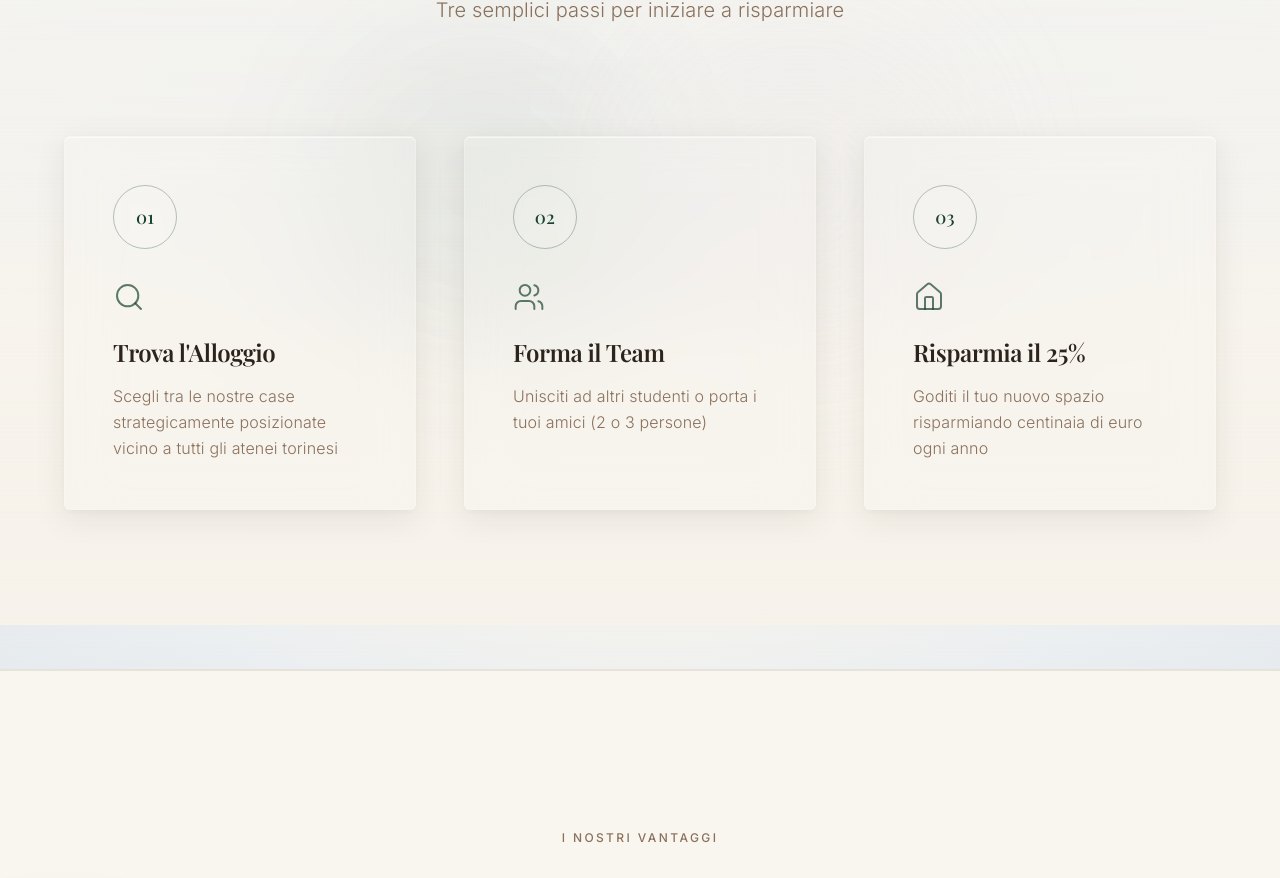
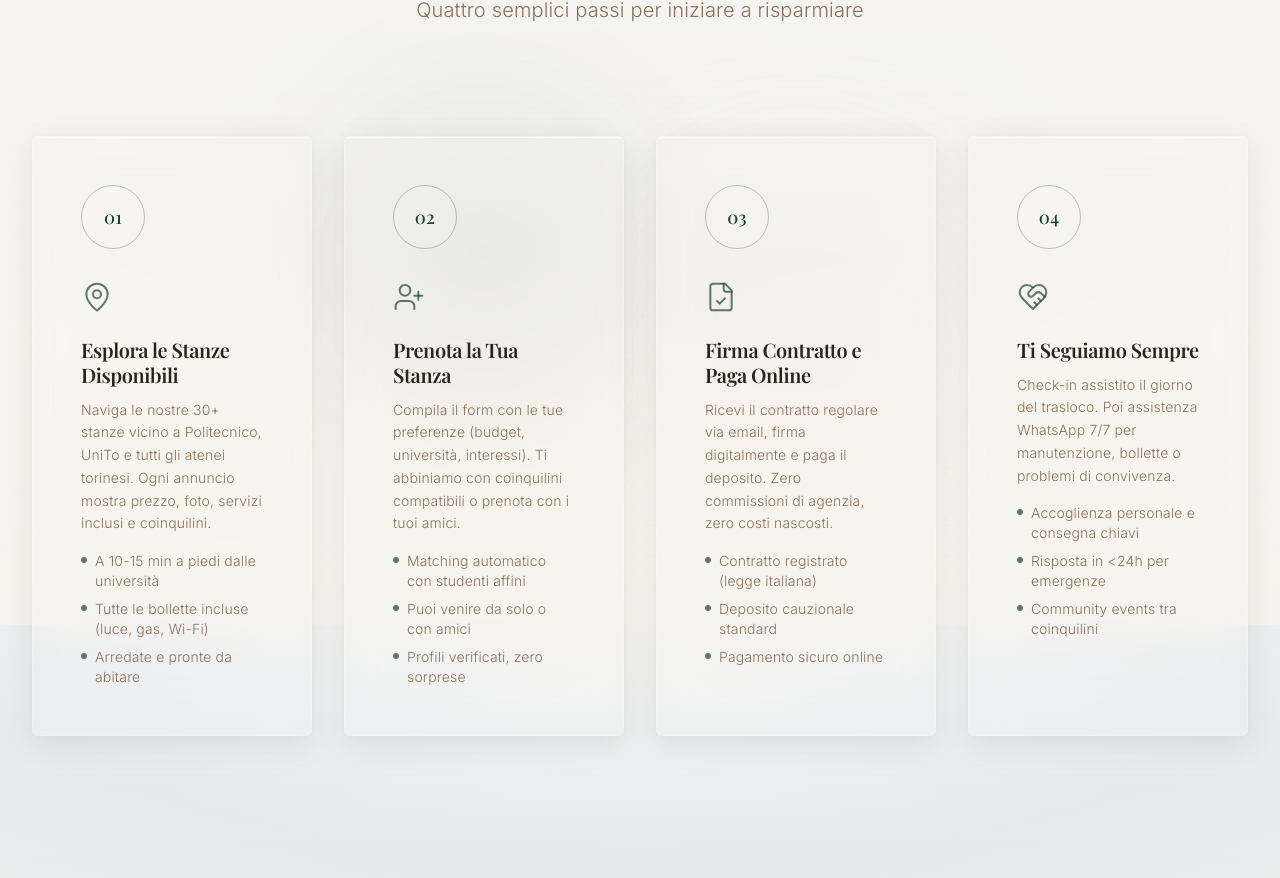
Before and after one commit to LolloRocket1839/logo-lovin-lab, a React (Vite) app: page / in a window 1280 px wide. Shown: the part 2575-3453 px from the top of the page. Built offline with nearby package versions, Linux system fonts and the light colour scheme; the HTML template or start-up script is replaced by a standard one.

Commit message:
Refactor HowItWorks component

```diff
--- a/src/components/HowItWorks.tsx
+++ b/src/components/HowItWorks.tsx
@@ -1,24 +1,50 @@
-import { Search, Users, Home } from "lucide-react";
+import { MapPin, UserPlus, FileCheck, HeartHandshake } from "lucide-react";
 import { Card } from "@/components/ui/card";
 
 const steps = [
   {
-    icon: Search,
-    title: "Trova l'Alloggio",
-    description: "Scegli tra le nostre case strategicamente posizionate vicino a tutti gli atenei torinesi",
-    step: "01"
+    icon: MapPin,
+    title: "Esplora le Stanze Disponibili",
+    description: "Naviga le nostre 30+ stanze vicino a Politecnico, UniTo e tutti gli atenei torinesi. Ogni annuncio mostra prezzo, foto, servizi inclusi e coinquilini.",
+    step: "01",
+    bullets: [
+      "A 10-15 min a piedi dalle università",
+      "Tutte le bollette incluse (luce, gas, Wi-Fi)",
+      "Arredate e pronte da abitare"
+    ]
   },
   {
-    icon: Users,
-    title: "Forma il Team",
-    description: "Unisciti ad altri studenti o porta i tuoi amici (2 o 3 persone)",
-    step: "02"
+    icon: UserPlus,
+    title: "Prenota la Tua Stanza",
+    description: "Compila il form con le tue preferenze (budget, università, interessi). Ti abbiniamo con coinquilini compatibili o prenota con i tuoi amici.",
+    step: "02",
+    bullets: [
+      "Matching automatico con studenti affini",
+      "Puoi venire da solo o con amici",
+      "Profili verificati, zero sorprese"
+    ]
   },
   {
-    icon: Home,
-    title: "Risparmia il 25%",
-    description: "Goditi il tuo nuovo spazio risparmiando centinaia di euro ogni anno",
-    step: "03"
+    icon: FileCheck,
+    title: "Firma Contratto e Paga Online",
+    description: "Ricevi il contratto regolare via email, firma digitalmente e paga il deposito. Zero commissioni di agenzia, zero costi nascosti.",
+    step: "03",
+    bullets: [
+      "Contratto registrato (legge italiana)",
+      "Deposito cauzionale standard",
+      "Pagamento sicuro online"
+    ]
+  },
+  {
+    icon: HeartHandshake,
+    title: "Ti Seguiamo Sempre",
+    description: "Check-in assistito il giorno del trasloco. Poi assistenza WhatsApp 7/7 per manutenzione, bollette o problemi di convivenza.",
+    step: "04",
+    bullets: [
+      "Accoglienza personale e consegna chiavi",
+      "Risposta in <24h per emergenze",
+      "Community events tra coinquilini"
+    ]
   }
 ];
 
@@ -41,11 +67,11 @@ export const HowItWorks = () => {
             Come Funziona
           </h2>
           <p className="text-lg md:text-xl text-muted-foreground font-light leading-relaxed">
-            Tre semplici passi per iniziare a risparmiare
+            Quattro semplici passi per iniziare a risparmiare
           </p>
         </div>
 
-        <div className="grid md:grid-cols-3 gap-12 max-w-6xl mx-auto relative">
+        <div className="grid md:grid-cols-2 lg:grid-cols-4 gap-8 max-w-7xl mx-auto relative">
           {/* Connecting lines between steps */}
           <div className="hidden md:block absolute top-24 left-1/6 right-1/6 h-[1px] bg-border -z-10" />
 
@@ -81,10 +107,20 @@ export const HowItWorks = () => {
                 </div>
 
                 {/* Content */}
-                <h3 className="text-2xl font-display font-semibold mb-4 leading-tight text-foreground relative z-10">{step.title}</h3>
-                <p className="text-muted-foreground leading-relaxed font-light relative z-10">
+                <h3 className="text-xl font-display font-semibold mb-3 leading-tight text-foreground relative z-10">{step.title}</h3>
+                <p className="text-sm text-muted-foreground leading-relaxed font-light relative z-10 mb-4">
                   {step.description}
                 </p>
+
+                {/* Bullet points */}
+                <ul className="space-y-2 relative z-10">
+                  {step.bullets.map((bullet, idx) => (
+                    <li key={idx} className="text-sm text-muted-foreground flex items-start">
+                      <span className="inline-block w-1.5 h-1.5 rounded-full bg-primary/70 mt-1.5 mr-2 flex-shrink-0" />
+                      <span className="font-light">{bullet}</span>
+                    </li>
+                  ))}
+                </ul>
               </Card>
             );
           })}
```
